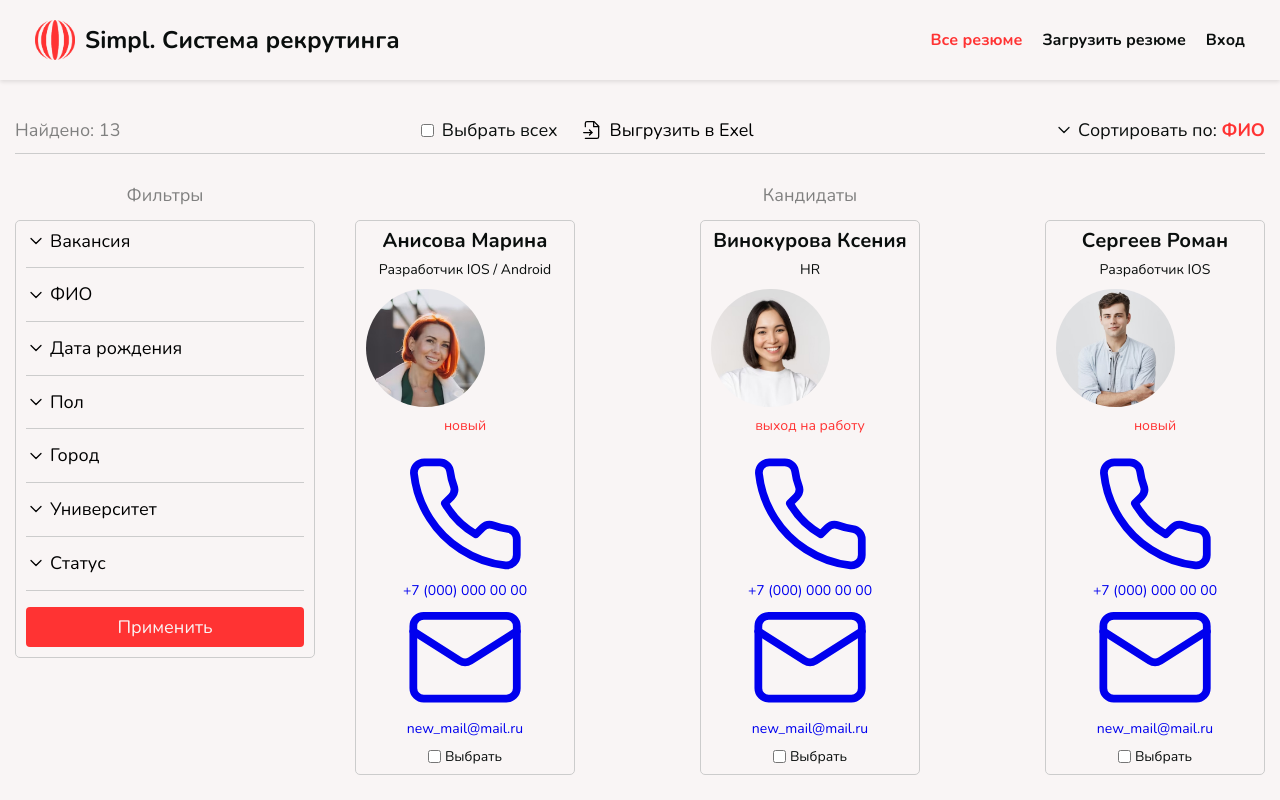
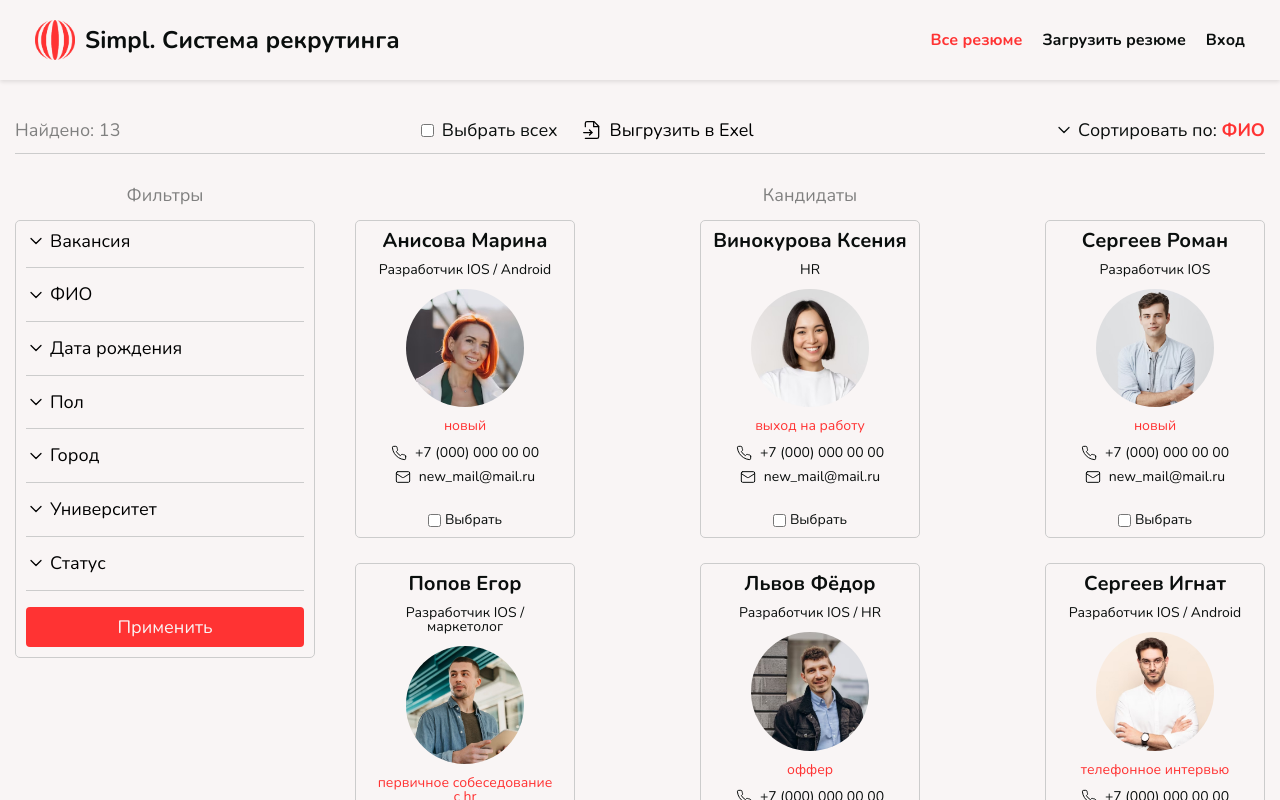
Before and after one commit to teamdevm/teamwork-swift-ferret, a React (Create React App) app in the folder React-app/: page / in a window 1280 px wide. Shown: the top 800 px of the page. Built offline with nearby package versions, Linux system fonts and the light colour scheme.

Commit message:
change some other styles

```diff
--- a/React-app/src/assets/css/App.css
+++ b/React-app/src/assets/css/App.css
@@ -370,7 +370,6 @@ svg.rotated {
   justify-content: space-between;
   width: 220px;
   padding: 10px;
-  cursor: pointer;
   border: 1px solid #ccc;
   border-radius: 5px;
   overflow: hidden;
@@ -381,7 +380,6 @@ svg.rotated {
 
 .candidate-card__info {
   display: flex;
-  cursor: pointer;
   flex-direction: column;
   align-items: center;
   row-gap: 12px;
@@ -392,6 +390,8 @@ svg.rotated {
 }
 
 .candidate-card__img {
+  cursor: pointer;
+  margin: 0 auto;
   width: 60%;
   height: auto;
   display: block;
@@ -407,15 +407,19 @@ svg.rotated {
   color: var(--color-accent);
 }
 
-.candidate-card__contacts {
+.contacts {
   display: flex;
   flex-direction: column;
+  align-items: start;
+  row-gap: 16px;
+}
+
+.candidate-card__contacts {
   align-items: center;
   row-gap: 8px;
 }
 
-.candidate-card__mail,
-.candidate-card__phone {
+.contacts__item {
   display: flex;
   align-items: center;
   color: inherit;
@@ -423,14 +427,16 @@ svg.rotated {
   transition: color 0.3s ease-in-out;
 }
 
-.candidate-card__mail:hover,
-.candidate-card__phone:hover {
+a.contacts__item:hover {
   color: var(--color-accent);
 }
 
-.candidate-card__mail svg,
-.candidate-card__phone svg {
+.candidate-card__contacts .contacts__item svg {
   max-width: 16px;
+}
+
+.contacts__item svg {
+  max-width: 20px;
 }
 
 .candidate-card__label {
```
